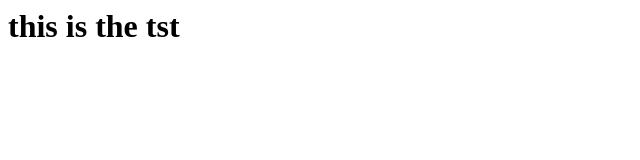
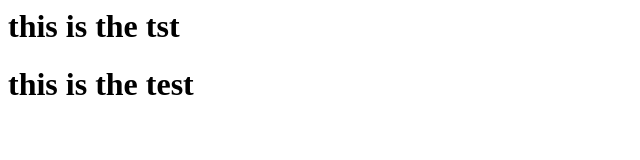
Before and after one commit to ikshuaku/testrn, a plain HTML site: page index.html in a window 1280 px wide. Shown: the whole page, without its empty margins (0-640 px from the left). Drawn offline with Linux system fonts and the light colour scheme.

Commit message:
committed

```diff
--- a/index.html
+++ b/index.html
@@ -1 +1,3 @@
 <h1>  this is the tst </h1>
+
+<h1>  this is the test </h1>
```
